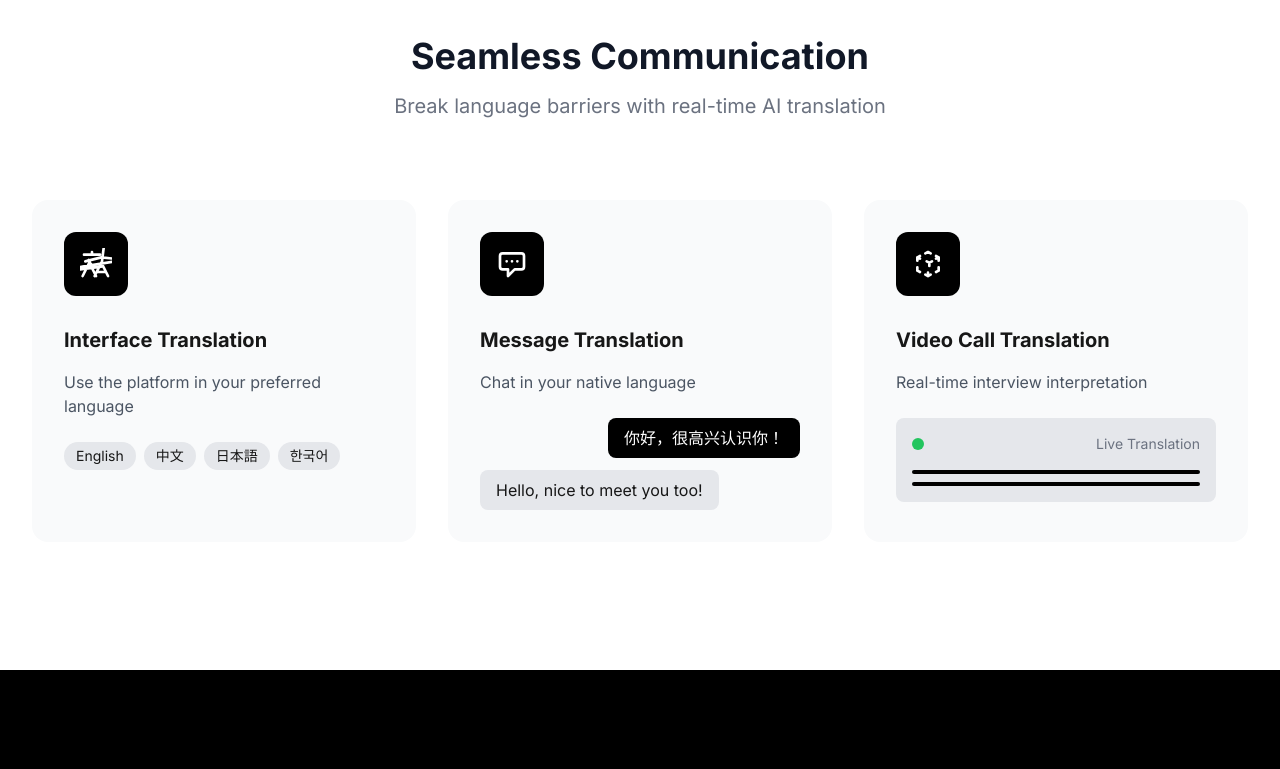
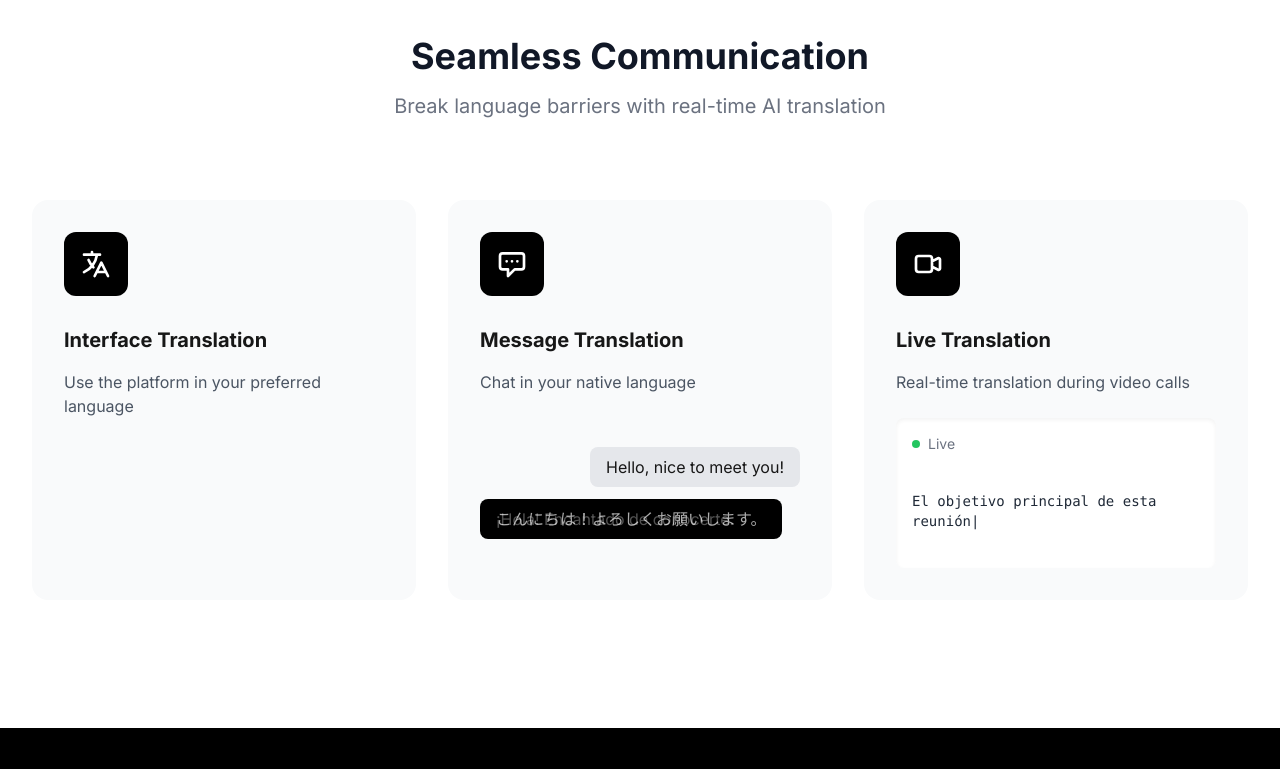
Before and after one commit to BobbyWang0120/glint_windsurf, a Next.js app: page / in a window 1280 px wide. Shown: the part 1593-2362 px from the top of the page. Built offline with nearby package versions, Linux system fonts and the light colour scheme.

Commit message:
优化了介绍页面关于翻译部分的内容和样式

```diff
--- a/src/app/page.tsx
+++ b/src/app/page.tsx
@@ -11,11 +11,33 @@ const mockCandidates = [
   { id: 3, name: "David Kim", role: "Product Manager", match: "93%" },
 ];
 
+// 模拟翻译消息 - 添加一些较长的消息来测试布局
+const translatedMessages = [
+  { lang: '简体中文', text: '你好！很高兴认识你。' },
+  { lang: '繁體中文', text: '你好！很高興認識你。' },
+  { lang: 'Español', text: '¡Hola! Encantado de conocerte.' },
+  { lang: '日本語', text: 'こんにちは！よろしくお願いします。' },
+  { lang: '한국어', text: '안녕하세요! 만나서 반갑습니다.' },
+];
+
+// 视频会议翻译示例文本
+const liveTranslationMessages = [
+  { lang: '简体中文', text: '这次会议的主要目标是讨论新产品的发展方向。' },
+  { lang: '繁體中文', text: '這次會議的主要目標是討論新產品的發展方向。' },
+  { lang: 'Español', text: 'El objetivo principal de esta reunión es discutir la dirección del nuevo producto.' },
+  { lang: '日本語', text: '今回の会議の主な目的は、新製品の開発方向について話し合うことです。' },
+  { lang: '한국어', text: '이번 회의의 주요 목표는 새로운 제품의 개발 방향을 논의하는 것입니다.' },
+];
+
 export default function Home() {
   const { isLoggedIn, login } = useAuth();
   const [progress, setProgress] = useState(0);
   const [showCandidates, setShowCandidates] = useState(false);
   const [visibleCandidates, setVisibleCandidates] = useState<number[]>([]);
+  const [currentMessageIndex, setCurrentMessageIndex] = useState(0);
+  const [currentLiveIndex, setCurrentLiveIndex] = useState(0);
+  const [streamText, setStreamText] = useState('');
+  const streamRef = useRef<NodeJS.Timeout | null>(null);
   const progressRef = useRef<HTMLDivElement>(null);
   const animationStartedRef = useRef(false);
   const intervalRef = useRef<NodeJS.Timeout | null>(null);
@@ -103,6 +125,52 @@ export default function Home() {
       cleanupAnimation();
     };
   }, []);
+
+  // 消息轮播效果
+  useEffect(() => {
+    const messageInterval = setInterval(() => {
+      setCurrentMessageIndex((prev) => (prev + 1) % translatedMessages.length);
+    }, 2000); // 改为2秒切换一次
+
+    return () => clearInterval(messageInterval);
+  }, []);
+
+  // 流式文本效果
+  useEffect(() => {
+    const startStreaming = () => {
+      const targetText = liveTranslationMessages[currentLiveIndex].text;
+      let currentChar = 0;
+
+      const stream = () => {
+        if (currentChar <= targetText.length) {
+          setStreamText(targetText.slice(0, currentChar));
+          currentChar++;
+          streamRef.current = setTimeout(stream, 50);
+        } else {
+          // 当前文本播放完成后，等待一段时间后切换到下一个
+          setTimeout(() => {
+            setCurrentLiveIndex((prev) => (prev + 1) % liveTranslationMessages.length);
+          }, 1000);
+        }
+      };
+
+      stream();
+    };
+
+    // 清理之前的定时器
+    if (streamRef.current) {
+      clearTimeout(streamRef.current);
+    }
+
+    // 开始新的流式效果
+    startStreaming();
+
+    return () => {
+      if (streamRef.current) {
+        clearTimeout(streamRef.current);
+      }
+    };
+  }, [currentLiveIndex]);
 
   if (isLoggedIn) {
     return <JobListings />;
@@ -273,24 +341,36 @@ export default function Home() {
 
           <div className="grid grid-cols-1 md:grid-cols-3 gap-8">
             {/* Interface Translation */}
-            <div className="bg-gray-50 rounded-2xl p-8 transform hover:scale-105 transition-all duration-300">
+            <div className="bg-gray-50 rounded-2xl p-8 transform hover:scale-105 transition-all duration-300 min-h-[400px] flex flex-col">
+              <div className="flex-none">
                 <div className="bg-black rounded-xl p-4 inline-block mb-6">
                   <svg className="w-8 h-8 text-white" fill="none" viewBox="0 0 24 24" stroke="currentColor">
-                  <path strokeLinecap="round" strokeLinejoin="round" strokeWidth={2} d="M3 5h12M9 3v2m1.048 9.5A18.022 18.022 0 016.412 9m6.088 9h7M11 21l5-10 5 10M12 21l-5-10-5 10M4 10l12-3 9 1 1 2-24 4-5 1 3 1 16-2 2-16-2-1-5-1-7 1-5-2-3-2-2-2-5 3" />
+                    <path strokeLinecap="round" strokeLinejoin="round" strokeWidth={2} d="M3 5h12M9 3v2m1.048 9.5A18.022 18.022 0 016.412 9m6.088 9h7M11 21l5-10 5 10M12.751 5C11.783 10.77 8.07 15.61 3 18.129" />
                   </svg>
                 </div>
                 <h3 className="text-xl font-bold mb-4">Interface Translation</h3>
                 <p className="text-gray-600 mb-6">Use the platform in your preferred language</p>
-              <div className="flex flex-wrap gap-2">
-                <span className="px-3 py-1 bg-gray-200 rounded-full text-sm">English</span>
-                <span className="px-3 py-1 bg-gray-200 rounded-full text-sm">中文</span>
-                <span className="px-3 py-1 bg-gray-200 rounded-full text-sm">日本語</span>
-                <span className="px-3 py-1 bg-gray-200 rounded-full text-sm">한국어</span>
+              </div>
+              <div className="flex-grow flex items-center">
+                <div className="w-full relative bg-white rounded-lg shadow-inner overflow-hidden">
+                  <div className="absolute inset-0 flex items-center justify-center">
+                    <div className="w-full h-full relative">
+                      <div className="absolute inset-0 bg-gradient-to-r from-transparent via-black/5 to-transparent animate-shine"></div>
+                      <div className="flex items-center justify-center h-full">
+                        <div className="text-center">
+                          <div className="text-sm font-medium text-gray-900">50+ Languages Supported</div>
+                          <div className="text-xs text-gray-500 mt-1">Global accessibility for everyone</div>
+                        </div>
+                      </div>
+                    </div>
+                  </div>
+                </div>
               </div>
             </div>
 
             {/* Message Translation */}
-            <div className="bg-gray-50 rounded-2xl p-8 transform hover:scale-105 transition-all duration-300">
+            <div className="bg-gray-50 rounded-2xl p-8 transform hover:scale-105 transition-all duration-300 min-h-[400px] flex flex-col">
+              <div className="flex-none">
                 <div className="bg-black rounded-xl p-4 inline-block mb-6">
                   <svg className="w-8 h-8 text-white" fill="none" viewBox="0 0 24 24" stroke="currentColor">
                     <path strokeLinecap="round" strokeLinejoin="round" strokeWidth={2} d="M8 10h.01M12 10h.01M16 10h.01M9 16H5a2 2 0 01-2-2V6a2 2 0 012-2h14a2 2 0 012 2v8a2 2 0 01-2 2h-5l-5 5v-5z" />
@@ -298,37 +378,57 @@ export default function Home() {
                 </div>
                 <h3 className="text-xl font-bold mb-4">Message Translation</h3>
                 <p className="text-gray-600 mb-6">Chat in your native language</p>
-              <div className="space-y-3">
+              </div>
+              <div className="flex-grow flex items-center">
+                <div className="space-y-3 w-full">
                   <div className="flex justify-end">
-                  <div className="bg-black text-white rounded-lg px-4 py-2 max-w-xs">
-                    你好，很高兴认识你！
+                    <div className="bg-gray-200 rounded-lg px-4 py-2 max-w-xs">
+                      Hello, nice to meet you!
                     </div>
                   </div>
-                <div className="flex justify-start">
-                  <div className="bg-gray-200 rounded-lg px-4 py-2 max-w-xs">
-                    Hello, nice to meet you too!
+                  <div className="flex justify-start relative">
+                    <div className="bg-black text-white rounded-lg px-4 py-2 transition-all duration-300 w-fit">
+                      <div className="relative">
+                        {translatedMessages.map((msg, index) => (
+                          <div
+                            key={msg.lang}
+                            className={`transition-opacity duration-300 ${
+                              index === currentMessageIndex ? 'opacity-100 relative' : 'opacity-0 absolute inset-0'
+                            }`}
+                          >
+                            {msg.text}
+                          </div>
+                        ))}
+                      </div>
+                    </div>
                   </div>
                 </div>
               </div>
             </div>
 
-            {/* Video Call Translation */}
-            <div className="bg-gray-50 rounded-2xl p-8 transform hover:scale-105 transition-all duration-300">
+            {/* Live Translation */}
+            <div className="bg-gray-50 rounded-2xl p-8 transform hover:scale-105 transition-all duration-300 min-h-[400px] flex flex-col">
+              <div className="flex-none">
                 <div className="bg-black rounded-xl p-4 inline-block mb-6">
                   <svg className="w-8 h-8 text-white" fill="none" viewBox="0 0 24 24" stroke="currentColor">
-                  <path strokeLinecap="round" strokeLinejoin="round" strokeWidth={2} d="M15 10l-2 1m0 0l-2-1m2 1v2.5M20 7l-2 1m2-1l-2-1m2 1v2.5M14 4l-2-1-2 1M4 7l2-1M4 7l2 1M4 7v2.5M12 21l-2-1m2 1l2-1m-2 1v-2.5M6 18l-2-1v-2.5M18 18l2-1v-2.5" />
+                    <path strokeLinecap="round" strokeLinejoin="round" strokeWidth={2} d="M15 10l4.553-2.276A1 1 0 0121 8.618v6.764a1 1 0 01-1.447.894L15 14M5 18h8a2 2 0 002-2V8a2 2 0 00-2-2H5a2 2 0 00-2 2v8a2 2 0 002 2z" />
                   </svg>
                 </div>
-              <h3 className="text-xl font-bold mb-4">Video Call Translation</h3>
-              <p className="text-gray-600 mb-6">Real-time interview interpretation</p>
-              <div className="bg-gray-200 rounded-lg p-4">
-                <div className="flex items-center justify-between mb-4">
-                  <div className="w-3 h-3 bg-green-500 rounded-full"></div>
-                  <span className="text-sm text-gray-500">Live Translation</span>
+                <h3 className="text-xl font-bold mb-4">Live Translation</h3>
+                <p className="text-gray-600 mb-6">Real-time translation during video calls</p>
               </div>
-                <div className="space-y-2">
-                  <div className="h-1 bg-black rounded-full"></div>
-                  <div className="h-1 bg-black rounded-full"></div>
+              <div className="flex-grow">
+                <div className="bg-white rounded-lg p-4 h-full shadow-inner flex flex-col">
+                  <div className="flex-none flex items-center space-x-2 mb-4">
+                    <div className="w-2 h-2 bg-green-500 rounded-full animate-pulse"></div>
+                    <span className="text-sm text-gray-500">Live</span>
+                  </div>
+                  <div className="flex-grow flex items-center">
+                    <div className="font-mono text-sm text-gray-800 w-full">
+                      {streamText}
+                      <span className="animate-pulse">|</span>
+                    </div>
+                  </div>
                 </div>
               </div>
             </div>
```
Lines whose indentation alone changed are shown as unchanged.
